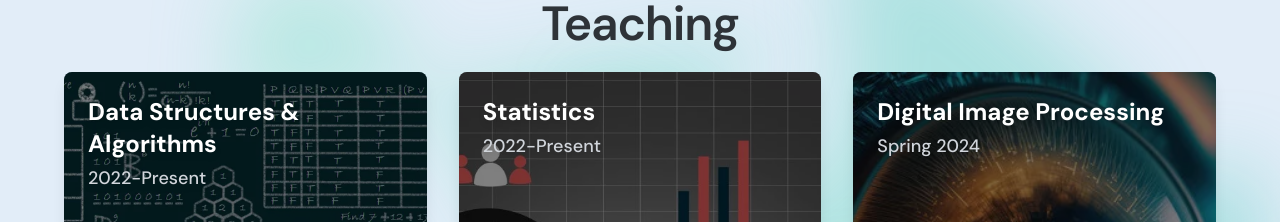
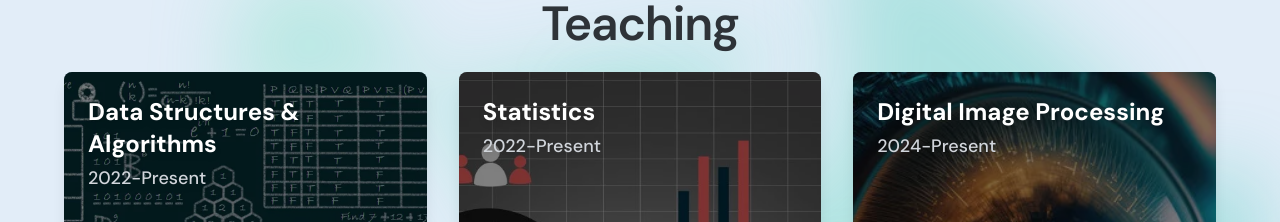
Before and after one commit to hfarueda/portfolio, a Next.js app: page / in a window 1280 px wide. Shown: the part 2940-3162 px from the top of the page. Built offline with nearby package versions, Linux system fonts and the light colour scheme.

Commit message:
DIP update

```diff
--- a/src/components/TeachingSection.tsx
+++ b/src/components/TeachingSection.tsx
@@ -28,7 +28,7 @@ const subjects: Subject[] = [
     subjectImage: "/subjects/dip.webp",
     subjectDescription:
       "Digital Image Processing explores techniques for enhancing, analyzing, and manipulating digital images. Topics include image transformations, filtering, segmentation, and morphological operations, with applications in object detection, image recognition, and computer vision. Emphasis is placed on both theoretical understanding and practical implementation.",
-    subjectDate: "Spring 2024",
+    subjectDate: "2024-Present",
   },
 ];
 
```
